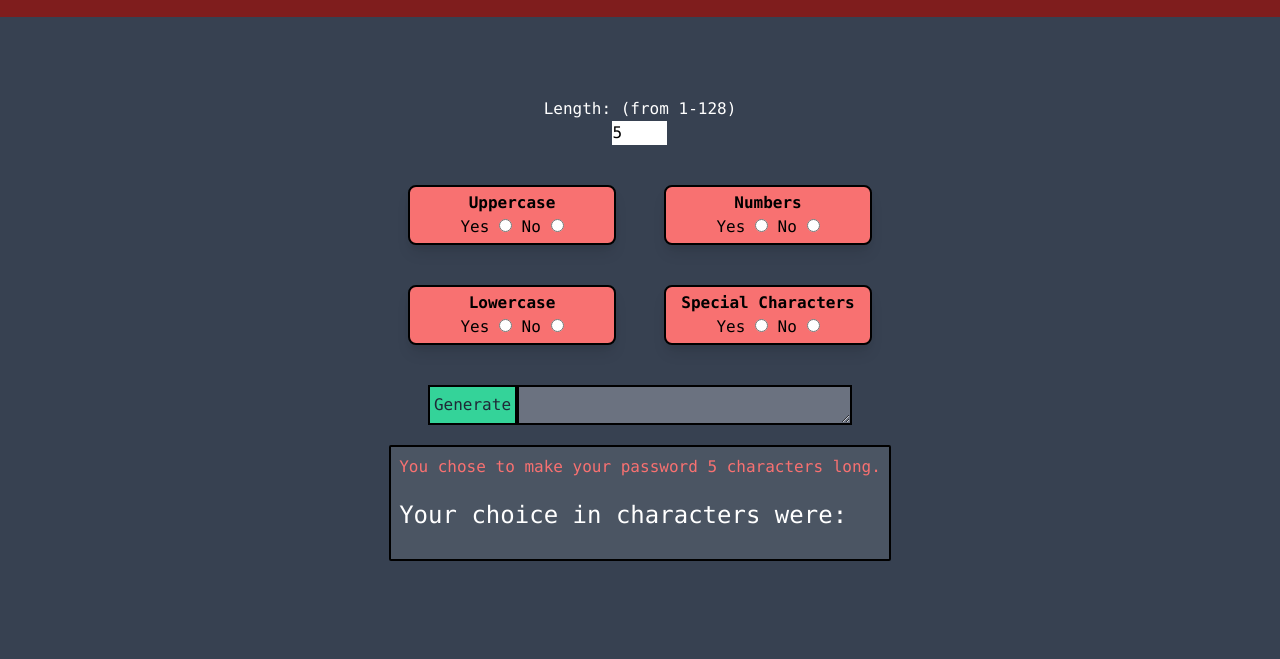
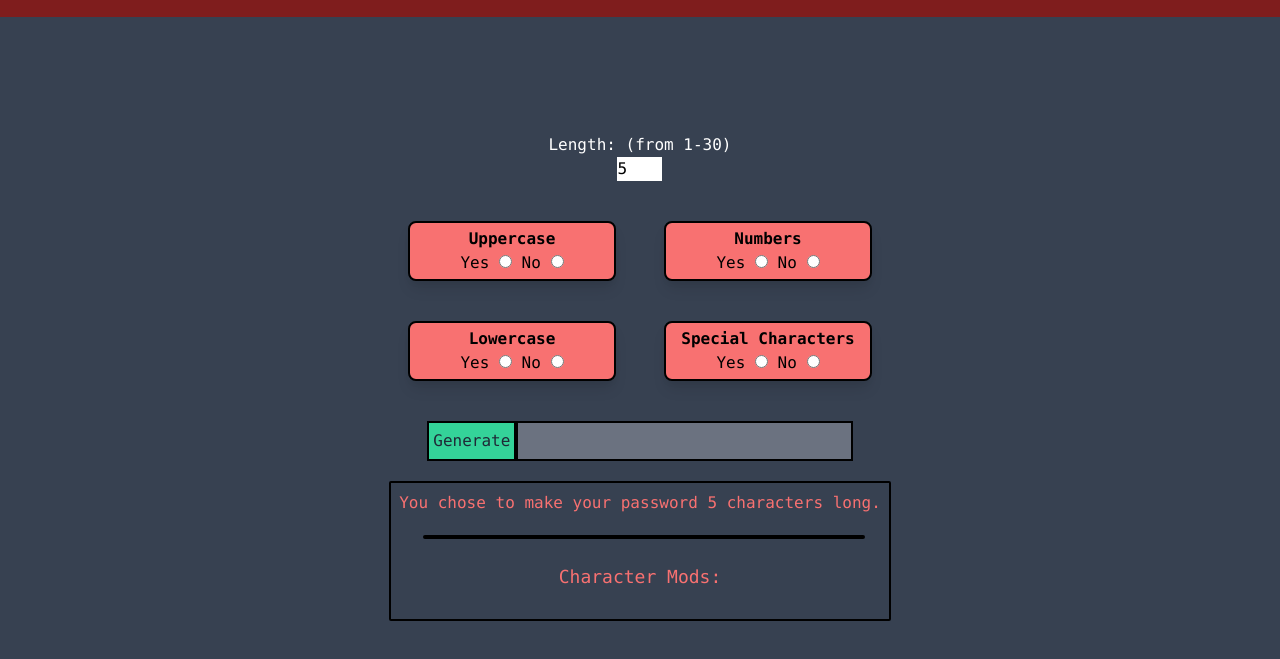
Before and after one commit to KevinHenleyCode/Password-Genrator-V2, a plain HTML site: page index.html in a window 1280 px wide. Both pictures are taken after typing "5" into the empty fields and a click on the input "Generate". Shown: the part 63-722 px from the top of the page. Drawn offline with nearby package versions, Linux system fonts and the light colour scheme.

Commit message:
changed the layout of the results

```diff
--- a/index.html
+++ b/index.html
@@ -15,23 +15,23 @@
 <body class="bg-gray-700 font-mono">
 
 
-    <header class="flex flex-col items-center p-5 mb-20 bg-red-900">
+    <header class="flex flex-col items-center p-5 md:mb-5 bg-red-900">
         <h1 class="text-gray-200 text-4xl font-semibold">Password Generator V2</h1>
     </header>
 
 
-    <div class="flex flex-col items-center w-4/6 m-auto">
+    <div class="flex flex-col items-center w-4/6 p-24 m-auto">
         <div>
 
             <!-- form -->
             <form action="" class="flex flex-col items-center">
 
                 <!-- number input -->
-                <label class="text-white">Length: (from 1-128)</label>
-                <input type="number" name="pslength" class="mb-10" id="pslength" min="1" max="128" required>
+                <label class="text-white">Length: (from 1-30)</label>
+                <input type="number" name="pslength" class="mb-10" id="pslength" min="1" max="30" required>
 
                 <!-- radio buttons -->
-                <div class="grid grid-rows-5 md:grid-rows-2 grid-flow-col md:gap-x-12 md:gap-y-10 gap-y-4 mb-10 ">
+                <div class="grid grid-rows-5 md:grid-rows-2 grid-flow-col md:gap-x-12 md:gap-y-10 gap-y-4 md:mb-10 ">
                     <div class="flex flex-col items-center w-52 shadow-lg border-2 border-black border-solid rounded-lg bg-red-400 p-1">
                         <h3 class="font-bold">Uppercase</h3>
                         <div>
@@ -64,12 +64,15 @@
 
 
                 <!-- generate button and textarea -->
-                <div class="flex flex-row justify-center h-10 mb-5">
+                <div class="flex flex-row justify-center w-11/12 md:h-10 h-20 mb-5">
                     <input type="submit" name="submit" value="Generate" id="submit" class="text-gray-800 border-2 border-black border-solid bg-green-400 p-1 h-full mb-5">
-                    <textarea id='printPass'
+                    <h3 id='printPass'
+                        class="border-2 border-black border-solid bg-gray-500 placeholder-gray-400 text-green-500 mb-10 w-11/12 h-full p-2">
+                    </h3>
+                    <!-- <textarea id='printPass'
                         class="border-2 border-black border-solid bg-gray-500 placeholder-gray-400 text-green-500 mb-10 w-11/12 h-full p-2"
                         readonly id="password" placeholder="Your Password" rows="" cols="30" aria-label="Generated Password">
-                    </textarea>
+                    </textarea> -->
                 </div>
             </form>
         </div>
@@ -77,15 +80,14 @@
         <div>
 
             <!-- user choices -->
-            <div id="choiceBox" class=" hidden text-white bg-gray-600 border-2 border-black border-solid rounded-sm mb-5 p-2">
-                <ul>
-                    <li id="printLen" class=" mb-5 text-red-400"></li>
-                    <li id="printChoi" class="hidden mb-5 text-2xl">Your choice in characters were:</li>
-                    <li id="printUp" class="hidden mb-5 text-green-500 text-xl ml-5">Uppercase</li>
-                    <li id="printLow" class="hidden mb-5 text-green-500 text-xl ml-5">Lowercase</li>
-                    <li id="printNum" class="hidden mb-5 text-green-500 text-xl ml-5">Numbers</li>
-                    <li id="printSp" class="hidden mb-5 text-green-500 text-xl ml-5">Special Characters</li>
-                </ul>
+            <div id="choiceBox" class="flex flex-col items-center hidden text-white bg-gray-700 border-2 border-black border-solid rounded-sm mb-5 p-2">
+                <h4 id="printLen" class=" mb-5 text-red-400"></h4>
+                <h4 id="printLen2" class="bg-yellow-300 border-2 border-black border-solid rounded-md mb-6 text-black w-11/12 text-center text-xl ml-2"></h4>
+                <h4 id="printChoi" class="hidden mb-5 text-red-400 text-lg">Character Mods:</h4>
+                <h4 id="printUp" class="hidden bg-yellow-300 border-2 border-black border-solid rounded-md mb-2 text-black w-11/12 text-center text-xl ml-2">Uppercase</h4>
+                <h4 id="printLow" class="hidden bg-yellow-300 border-2 border-black border-solid rounded-md mb-2 text-black w-11/12 text-center text-xl ml-2">Lowercase</h4>
+                <h4 id="printNum" class="hidden bg-yellow-300 border-2 border-black border-solid rounded-md mb-2 text-black w-11/12 text-center text-xl ml-2">Numbers</h4>
+                <h4 id="printSp" class="hidden bg-yellow-300 border-2 border-black border-solid rounded-md mb-2 text-black w-11/12 text-center text-xl ml-2">Special</h4>
             </div>
         </div>
 
```
